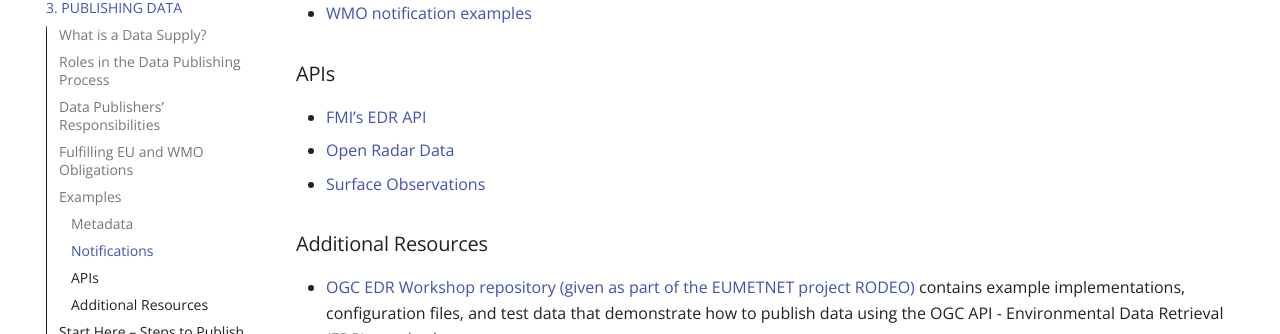
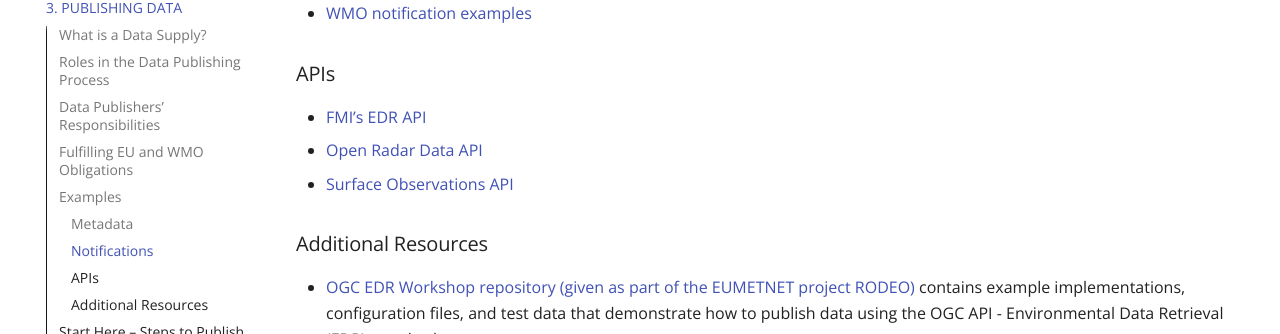
Before and after one commit to EUMETNET/meteogate-documentation, an MkDocs documentation site: the page built from docs/3-publishing-data.md, in a window 1280 px wide and 900 px high, scrolled down 2403 px. Shown: the part 121-455 px from the top of the window. Built offline with MkDocs 1.6.1 and Material for MkDocs 9.7.7, drawn with Linux system fonts in a browser that asks for light colours; comment, search, counter and statistics services are not loaded; some of the changed text lies outside the part shown.

Commit message:
Update 3-publishing-data.md

```diff
--- a/docs/3-publishing-data.md
+++ b/docs/3-publishing-data.md
@@ -91,8 +91,8 @@ _<to be updated>_
 ### APIs
 
    - [FMI’s EDR API](https://api.meteogate.eu/fi-fmi/edr)
-   - [Open Radar Data](https://radar.eumetnet.eu/)
-   - [Surface Observations](https://observations.eumetnet.eu)
+   - [Open Radar Data API](https://radar.eumetnet.eu/)
+   - [Surface Observations API](https://observations.eumetnet.eu)
 
 ### Additional Resources
 
@@ -512,7 +512,7 @@ The integration process depends on the chosen Data Publishing Pattern and involv
   - **Pattern 1**: Using MeteoGate HVD Service
     - Integrate the APIs with the relevant HVD service by following the service-specific integration instructions available at _HVD service repository/links to be added_
       - Onboarding to E-SOH
-      - Onboarding to Radar
+      - Onboarding to Open Radar Data API
       - Onboarding to Climate
       - Onboarding to Warnings
   > [to be updated]
```
